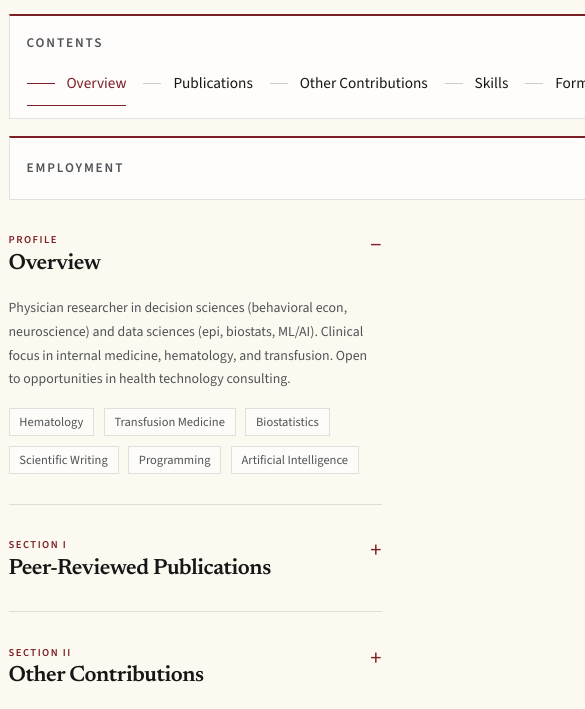
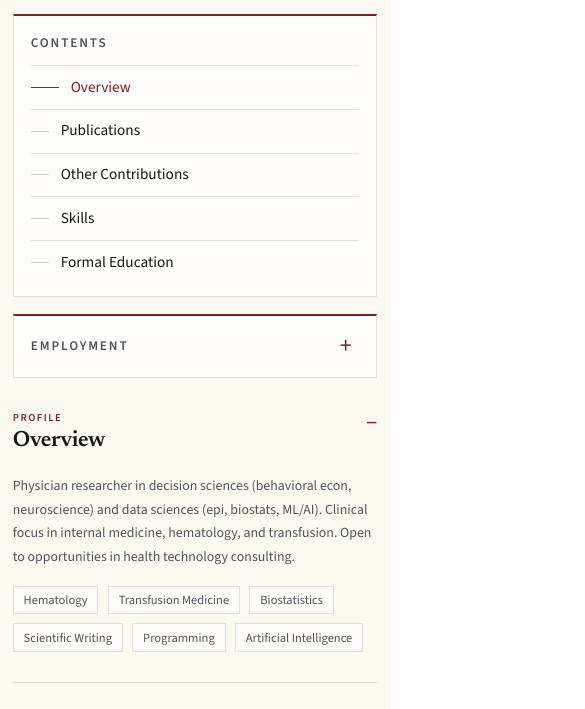
Before and after one commit to RazaS/cv, a plain HTML site: page index.html in a window 390 px wide. Shown: the part 364-1073 px from the top of the page, 585 px wide, since content can reach past the window. Drawn offline with nearby package versions, Linux system fonts and the light colour scheme.

Commit message:
Fix mobile rail overflow

```diff
--- a/styles.css
+++ b/styles.css
@@ -875,7 +875,25 @@ button:focus-visible {
 
 @media (max-width: 760px) {
   .page-frame {
-    width: min(calc(100% - 1rem), var(--content-width));
+    width: 100%;
+    padding: 0 0.75rem 3rem;
+  }
+
+  .masthead,
+  .masthead-row,
+  .masthead-tools,
+  .layout,
+  .left-rail,
+  .left-rail-inner,
+  .content,
+  .identity-card,
+  .nav-card,
+  .experience-card,
+  .section,
+  .hero-copy,
+  .publication-chart-shell {
+    width: 100%;
+    min-width: 0;
   }
 
   .masthead-row {
@@ -886,6 +904,25 @@ button:focus-visible {
   .masthead-tools {
     width: 100%;
     justify-content: space-between;
+  }
+
+  .toc {
+    grid-auto-flow: row;
+    grid-auto-columns: auto;
+    overflow-x: visible;
+    gap: 0;
+  }
+
+  .toc-link {
+    width: 100%;
+    padding: 0.56rem 0;
+    border-top: 1px solid var(--border);
+    border-bottom: 0;
+  }
+
+  .toc-link:hover,
+  .toc-link.is-active {
+    border-bottom-color: transparent;
   }
 
   .top-tagline {
```
